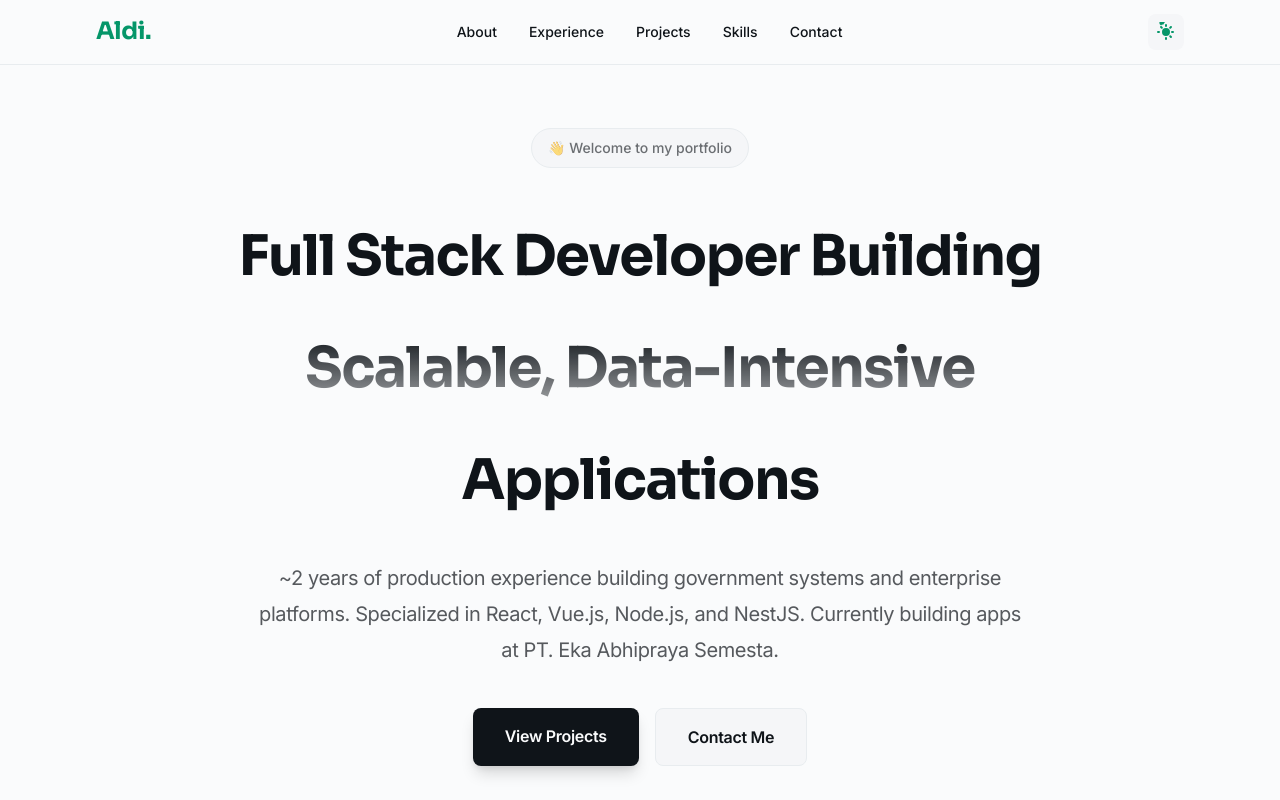
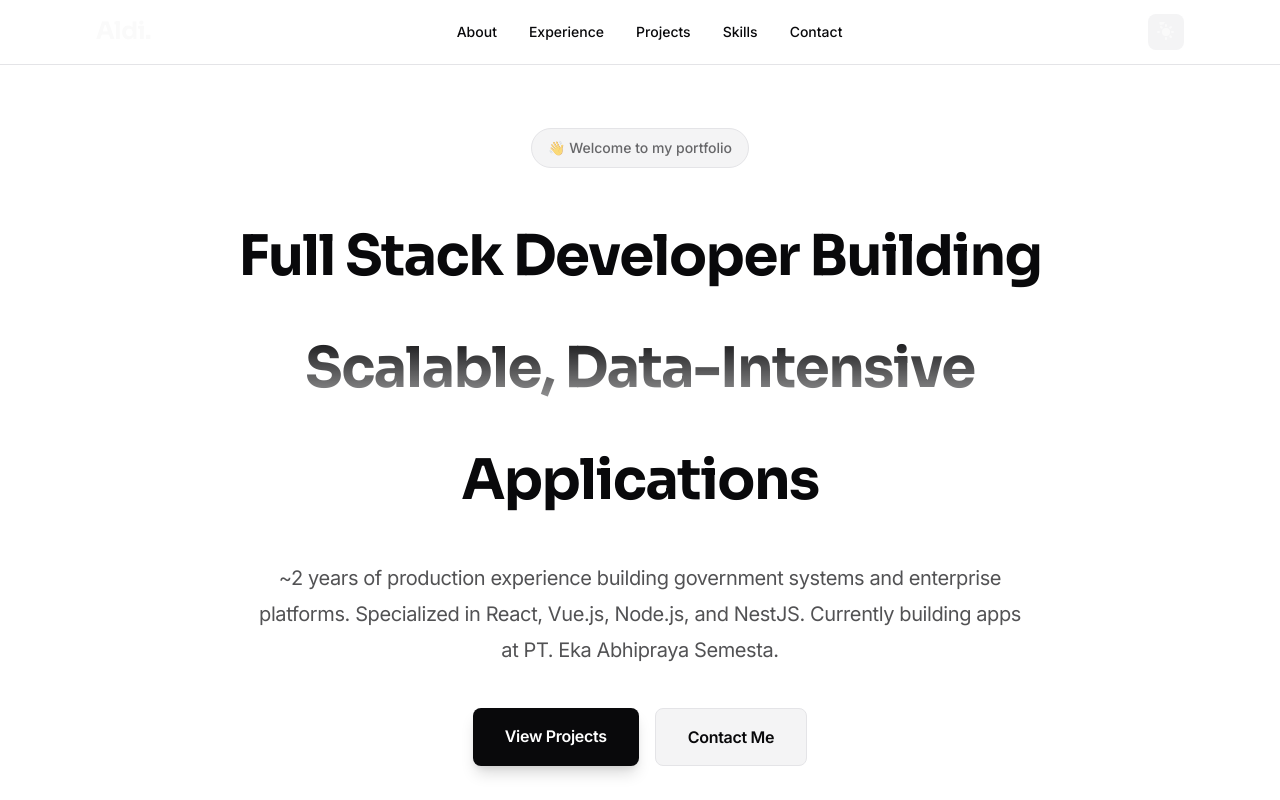
Before and after one commit to renaldimohamad/renaldi-engine, a Next.js app: page / in a window 1280 px wide. Shown: the top 800 px of the page. Built offline with nearby package versions, Linux system fonts and the light colour scheme.

Commit message:
style: refactor color to tailwind config

```diff
--- a/app/globals.css
+++ b/app/globals.css
@@ -2,77 +2,52 @@
 @tailwind components;
 @tailwind utilities;
 
-* {
-  margin: 0;
-  padding: 0;
-  box-sizing: border-box;
-}
+@layer base {
+  body {
+    @apply bg-primary-light text-text-light dark:bg-primary-dark dark:text-text-dark;
+    transition:
+      background-color 0.3s ease,
+      color 0.3s ease,
+      border-color 0.3s ease;
+    letter-spacing: -0.3px;
+  }
 
-@layer base {
   h1,
   h2,
   h3,
   h4,
   h5,
   h6 {
-    @apply font-heading font-semibold;
-  }
-
-  h1 {
-    @apply text-6xl leading-tight;
-  }
-
-  h2 {
-    @apply text-4xl leading-snug;
-  }
-
-  h3 {
-    @apply text-2xl leading-snug;
+    @apply font-heading font-semibold text-text-light dark:text-text-dark;
   }
 }
 
-html {
-  scroll-behavior: smooth;
+::selection {
+  @apply bg-accent text-primary-light dark:text-primary-dark;
 }
 
-body {
-  background-color: theme("colors.primary-light");
-  color: theme("colors.text-light");
-  transition:
-    background-color 0.3s ease,
-    color 0.3s ease;
-  letter-spacing: -0.3px;
-}
-
-html.dark body {
-  background-color: theme("colors.primary-dark");
-  color: theme("colors.text-dark");
-}
-
-::selection {
-  background-color: theme("colors.accent");
-  color: white;
-}
-
-/* Scrollbar styling */
 ::-webkit-scrollbar {
   width: 10px;
 }
 
 ::-webkit-scrollbar-track {
-  background: theme("colors.secondary-light");
-}
-
-html.dark ::-webkit-scrollbar-track {
-  background: theme("colors.secondary-dark");
+  @apply bg-secondary-light dark:bg-secondary-dark;
 }
 
 ::-webkit-scrollbar-thumb {
-  background: theme("colors.accent");
-  border-radius: 5px;
+  @apply bg-tertiary-light dark:bg-tertiary-dark rounded-full;
 }
 
 ::-webkit-scrollbar-thumb:hover {
-  background: theme("colors.accent");
-  opacity: 0.8;
+  @apply bg-text-light dark:bg-text-dark;
 }
+
+.bg-custom-primary {
+  @apply bg-primary-light dark:bg-primary-dark;
+}
+.text-custom-main {
+  @apply text-text-light dark:text-text-dark;
+}
+.border-custom {
+  @apply border-tertiary-light dark:border-tertiary-dark;
+}
--- a/tailwind.config.ts
+++ b/tailwind.config.ts
@@ -9,17 +9,31 @@ const config: Config = {
   theme: {
     extend: {
       colors: {
-        "primary-light": "#FAFBFC",
-        "primary-dark": "#0A0E14",
-        "secondary-light": "#F5F6F8",
-        "secondary-dark": "#151B25",
-        "tertiary-light": "#E8ECEF",
-        "tertiary-dark": "#252E3C",
-        "text-light": "#0F1419",
-        "text-dark": "#ECEFF3",
-        accent: "#059669", // Emerald green for premium feel
-        "accent-light": "#10B981",
-        "accent-dark": "#047857",
+        // Mode Light: Pure White & Soft Gray (Zinc)
+        "primary-light": "#FFFFFF",
+        "secondary-light": "#F4F4F5", // zinc-100
+        "tertiary-light": "#E4E4E7", // zinc-200
+        "text-light": "#09090B", // zinc-950
+
+        // Mode Dark: Deep Charcoal & True Black
+        "primary-dark": "#09090B", // zinc-950
+        "secondary-dark": "#18181B", // zinc-900
+        "tertiary-dark": "#27272A", // zinc-800
+        "text-dark": "#FAFAFA", // zinc-50
+
+        // Accent: Monochrome (White on Dark, Black on Light)
+        accent: "#FAFAFA",
+        "accent-light": "#D4D4D8", // zinc-300
+        "accent-dark": "#71717A", // zinc-500
+
+        // Semantic Status & Highlight Colors
+        success: "#22C55E",
+        "success-light": "#14B8A6",
+        info: "#3B82F6",
+        "info-light": "#06B6D4",
+        warning: "#EAB308",
+        highlight: "#A855F7",
+        "highlight-light": "#EC4899",
       },
       fontFamily: {
         sans: ["var(--font-inter)", "system-ui", "sans-serif"],
@@ -45,8 +59,9 @@ const config: Config = {
         lg: "0 10px 15px -3px rgba(0, 0, 0, 0.15), 0 4px 6px -2px rgba(0, 0, 0, 0.08)",
         xl: "0 20px 25px -5px rgba(0, 0, 0, 0.15), 0 10px 10px -5px rgba(0, 0, 0, 0.08)",
         "2xl": "0 25px 50px -12px rgba(0, 0, 0, 0.2)",
-        glow: "0 0 20px rgba(5, 150, 105, 0.3)",
-        "glow-lg": "0 0 30px rgba(5, 150, 105, 0.4)",
+        // Glow diubah dari hijau ke putih transparan untuk vibe minimalis
+        glow: "0 0 20px rgba(255, 255, 255, 0.1)",
+        "glow-lg": "0 0 30px rgba(255, 255, 255, 0.15)",
       },
       animation: {
         "fade-in": "fadeIn 0.6s ease-out",
@@ -78,10 +93,11 @@ const config: Config = {
         },
       },
       backgroundImage: {
+        // Gradient diubah dari nuansa ijo ke nuansa Monochrome Gray
         "gradient-subtle":
-          "linear-gradient(135deg, rgba(5, 150, 105, 0.05) 0%, rgba(5, 150, 105, 0.02) 100%)",
+          "linear-gradient(135deg, rgba(24, 24, 27, 0.03) 0%, rgba(24, 24, 27, 0.01) 100%)",
         "gradient-subtle-dark":
-          "linear-gradient(135deg, rgba(5, 150, 105, 0.1) 0%, rgba(5, 150, 105, 0.05) 100%)",
+          "linear-gradient(135deg, rgba(255, 255, 255, 0.05) 0%, rgba(255, 255, 255, 0.01) 100%)",
       },
     },
   },
```
